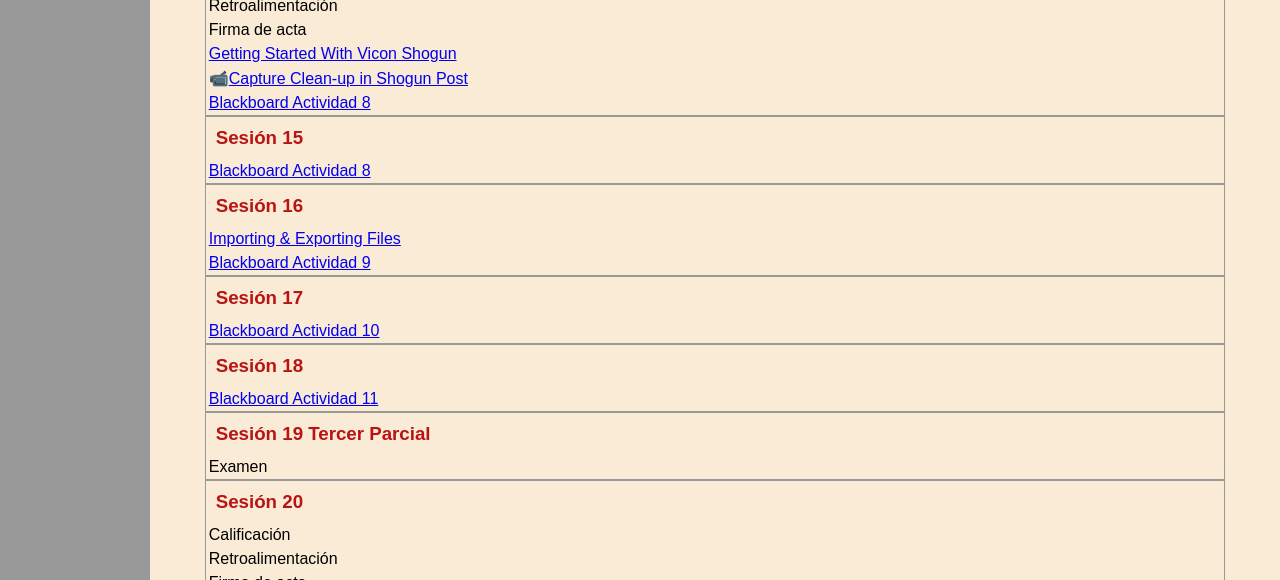
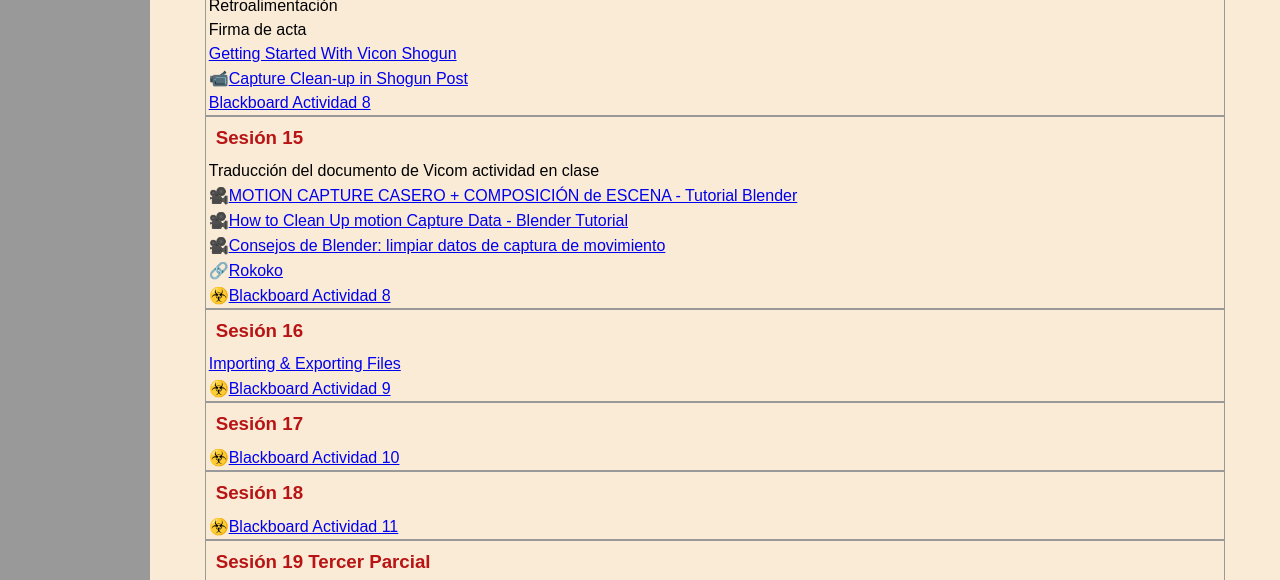
Before and after one commit to beztao01/mo-cap, a plain HTML site: page index.html in a window 1280 px wide. Shown: the part 1975-2555 px from the top of the page. Drawn offline with Linux system fonts and the light colour scheme.

Commit message:
add sesion 15

```diff
--- a/index.html
+++ b/index.html
@@ -167,7 +167,12 @@
                 <section>
                     <h3>Sesión 15</h3>
                     <ul>
-                        <li><a href="https://uvmonline.blackboard.com/webapps/login/" target="_blank" rel="noopener noreferrer">Blackboard Actividad 8</a></li>
+                        <li>Traducci&oacute;n del documento de Vicom actividad en clase</li>
+                        <li>🎥<a href="https://youtu.be/rOAXM57PFNg?si=9ak6iB8lFQgl_49u" target="_blank" rel="noopener noreferrer">MOTION CAPTURE CASERO + COMPOSICIÓN de ESCENA - Tutorial Blender</a></li>
+                        <li>🎥<a href="https://youtu.be/n5o0GS4ZYLQ?si=vWQXaYrdmp_4K6LU" target="_blank" rel="noopener noreferrer">How to Clean Up motion Capture Data - Blender Tutorial</a></li>
+                        <li>🎥<a href="https://youtu.be/eBYdmcBnzxs?si=kXnZPkM0eQKqoi98" target="_blank" rel="noopener noreferrer">Consejos de Blender: limpiar datos de captura de movimiento</a></li>
+                        <li>🔗<a href="https://www.rokoko.com/products/studio" target="_blank" rel="noopener noreferrer">Rokoko</a></li>
+                        <li>☣️<a href="https://uvmonline.blackboard.com/webapps/login/" target="_blank" rel="noopener noreferrer">Blackboard Actividad 8</a></li>
                     </ul>
                 </section>
                 <section>
@@ -175,19 +180,19 @@
                     <ul>
                         <li><a href="https://docs.blender.org/manual/en/latest/files/import_export.html" target="_blank" rel="noopener noreferrer">Importing & Exporting Files </a></li>
 
-                        <li><a href="https://uvmonline.blackboard.com/webapps/login/" target="_blank" rel="noopener noreferrer">Blackboard Actividad 9</a></li>
+                        <li>☣️<a href="https://uvmonline.blackboard.com/webapps/login/" target="_blank" rel="noopener noreferrer">Blackboard Actividad 9</a></li>
                     </ul>
                 </section>
                 <section>
                     <h3>Sesión 17</h3>
                     <ul>
-                        <li><a href="https://uvmonline.blackboard.com/webapps/login/" target="_blank" rel="noopener noreferrer">Blackboard Actividad 10</a></li>
+                        <li>☣️<a href="https://uvmonline.blackboard.com/webapps/login/" target="_blank" rel="noopener noreferrer">Blackboard Actividad 10</a></li>
                     </ul>
                 </section>
                 <section>
                     <h3>Sesión 18</h3>
                     <ul>
-                        <li><a href="https://uvmonline.blackboard.com/webapps/login/" target="_blank" rel="noopener noreferrer">Blackboard Actividad 11</a></li>
+                        <li>☣️<a href="https://uvmonline.blackboard.com/webapps/login/" target="_blank" rel="noopener noreferrer">Blackboard Actividad 11</a></li>
                     </ul>
                 </section>
                 <section>
```
